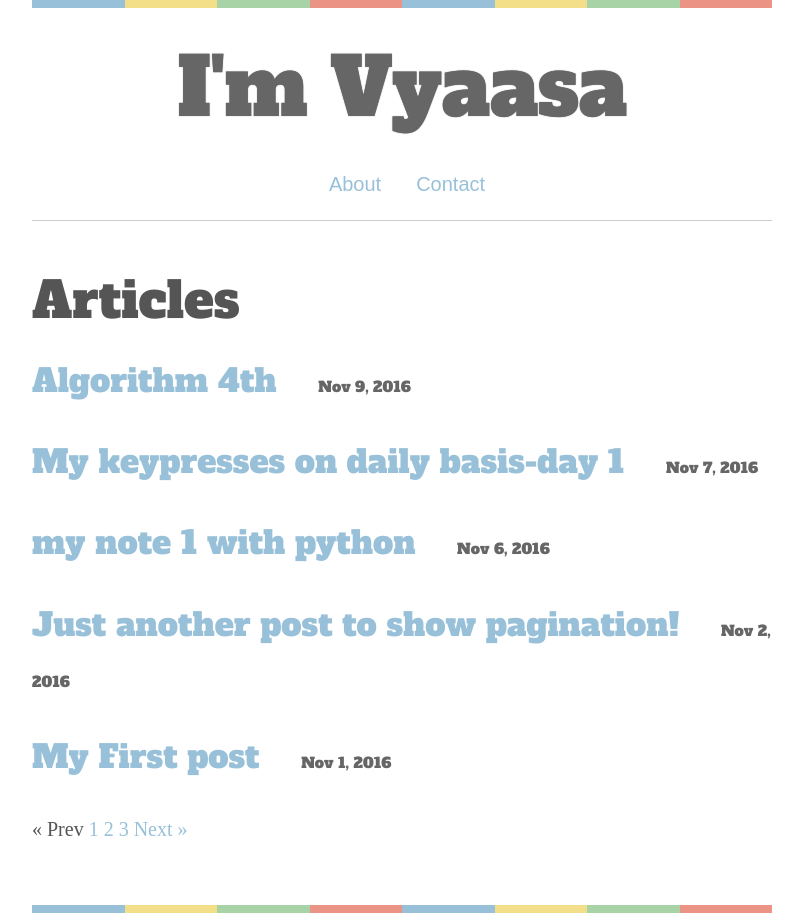
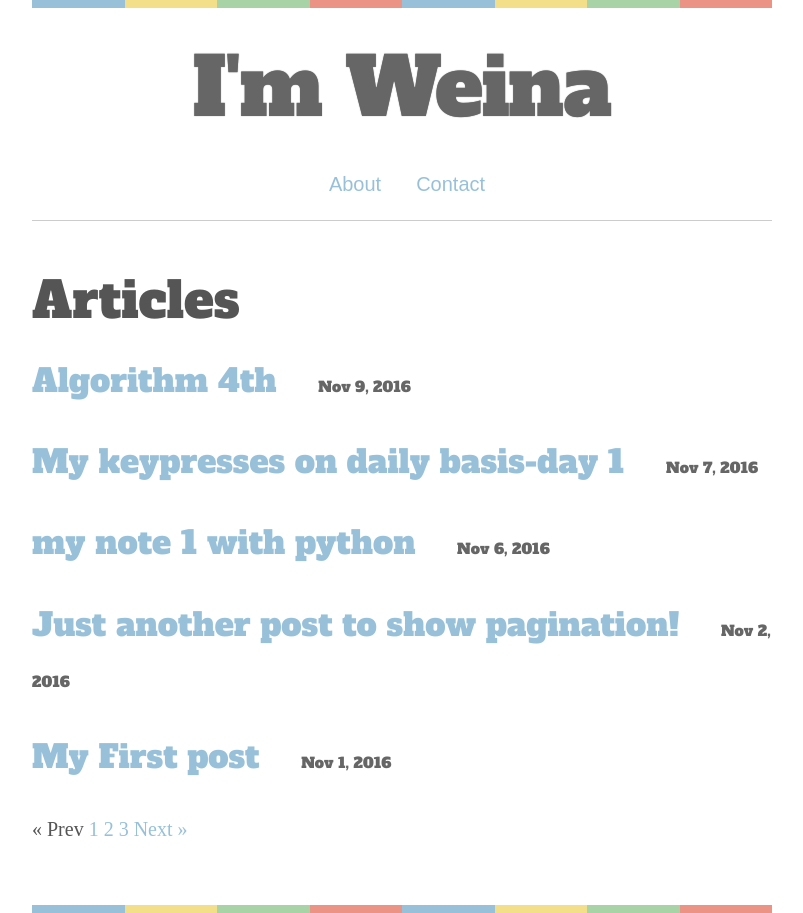
Before and after one commit to weina1117/weina1117.github.io, a Jekyll site: the page built from index.html, in a window 1280 px wide. Shown: the whole page, without its empty margins (238-1041 px from the left). Built offline with Jekyll 4.4.1, drawn with Linux system fonts in a browser that asks for light colours; some web fonts are replaced; the list of posts is cut into pages by our own code.

Commit message:
update header

```diff
--- a/_config.yml
+++ b/_config.yml
@@ -6,7 +6,7 @@
 # 'jekyll serve'. If you change this file, please restart the server process.
 
 # Site settings
-title: "I'm Vyaasa"
+title: "I'm Weina"
 title-font-size: '4em' # a provision to adjust the size of your title. If it is too long then do resize to a smaller value. By default it will be 4em.
 
 email: your-email@domain.com
```
